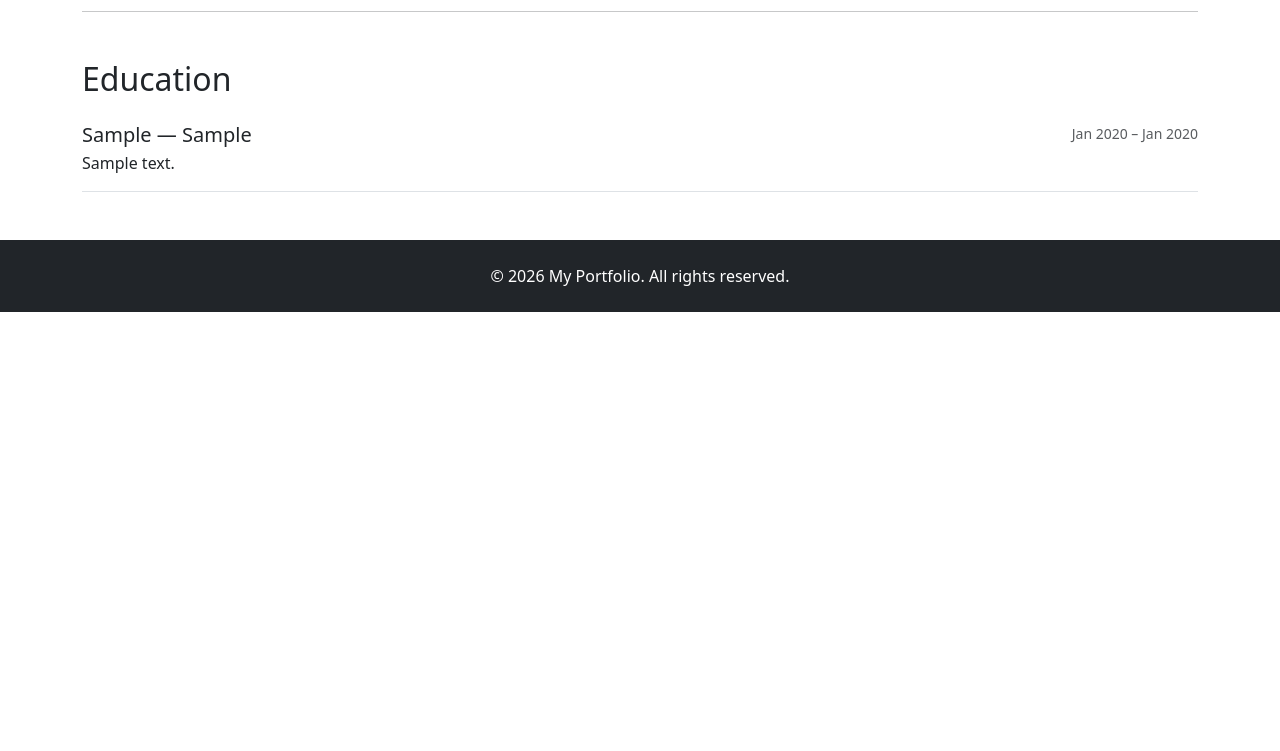
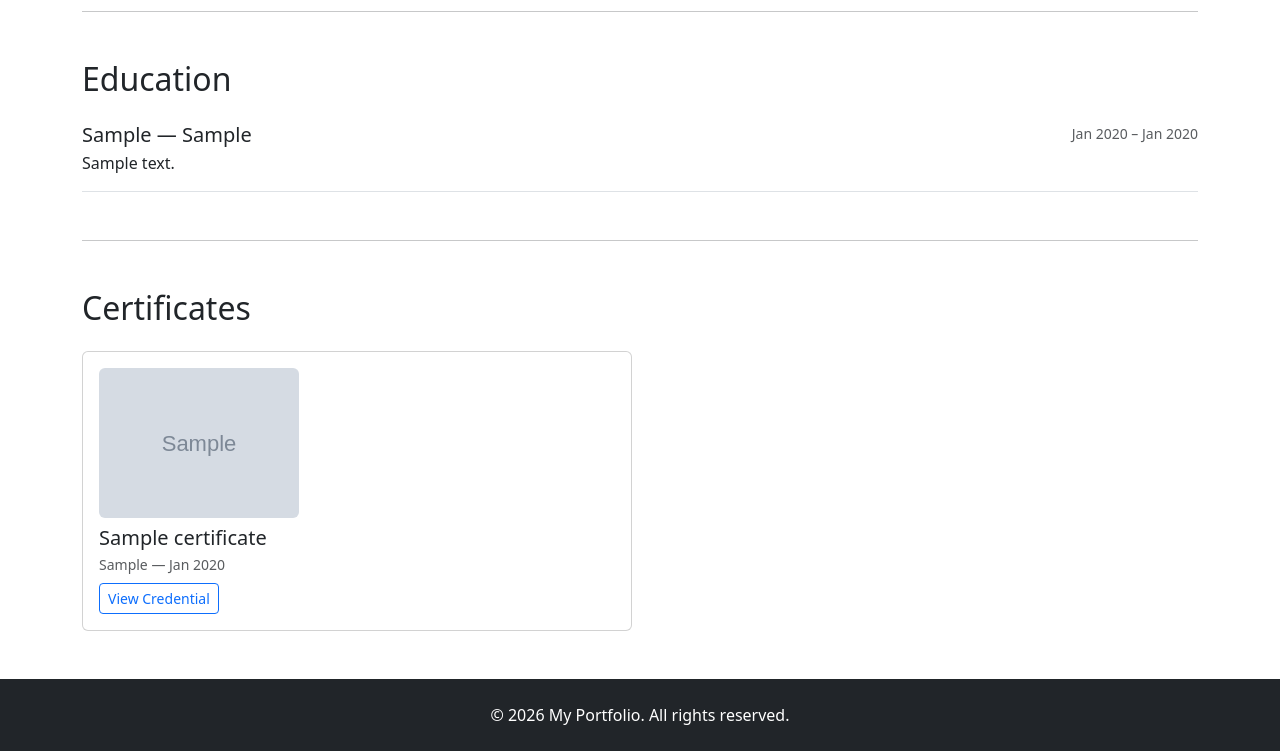
Before and after one commit to qkarpuzi/django-portfolio-cms, a Django app: page /about/ in a window 1280 px wide. Shown: the part 425-1176 px from the top of the page. Before the commit the page ends 737 px from the top, so only its background shows below. Run offline with Django 5.2, Linux system fonts and the light colour scheme; tables that the repository leaves empty hold one stand-in row (values such as "Sample post"); grey boxes marked "Sample" are stand-in pictures; some libraries are stand-ins or nearby versions.

Commit message:
Add Certificate model to About page
Added Certificate model with optional credential URL and image, displayed alongside Experience and Education on About page

```diff
--- a/apps/core/views.py
+++ b/apps/core/views.py
@@ -1,6 +1,6 @@
 from django.shortcuts import render
 from .models import Profile, Skill
-from apps.experience.models import Experience, Education
+from apps.experience.models import Experience, Education, Certificate
 
 
 def home(request):
@@ -17,9 +17,11 @@ def about(request):
     profile = Profile.objects.first()
     experiences = Experience.objects.all()
     education = Education.objects.all()
+    certificates = Certificate.objects.all()
     context = {
         'profile': profile,
         'experiences': experiences,
         'education': education,
+        'certificates': certificates,
     }
     return render(request, 'core/about.html', context)
--- a/apps/experience/models.py
+++ b/apps/experience/models.py
@@ -36,3 +36,17 @@ class Education(models.Model):
     @property
     def is_current(self):
         return self.end_date is None
+
+
+class Certificate(models.Model):
+    title = models.CharField(max_length=150)
+    issuing_organization = models.CharField(max_length=150)
+    date_earned = models.DateField()
+    credential_url = models.URLField(blank=True, help_text="Link to verify this certificate, if available")
+    image = models.ImageField(upload_to='certificates/', blank=True, null=True)
+
+    class Meta:
+        ordering = ['-date_earned']
+
+    def __str__(self):
+        return self.title
--- a/templates/core/about.html
+++ b/templates/core/about.html
@@ -50,4 +50,32 @@
             <p class="text-muted">No education added yet.</p>
         {% endif %}
     </div>
+
+    <hr class="my-5">
+
+    <div>
+        <h2 class="mb-4">Certificates</h2>
+        {% if certificates %}
+            <div class="row g-3">
+                {% for cert in certificates %}
+                    <div class="col-md-6">
+                        <div class="card h-100">
+                            <div class="card-body">
+                                {% if cert.image %}
+                                    <img src="{{ cert.image.url }}" alt="{{ cert.title }}" class="img-fluid rounded mb-2" style="max-height: 150px; object-fit: contain;">
+                                {% endif %}
+                                <h5 class="card-title mb-1">{{ cert.title }}</h5>
+                                <p class="text-muted small mb-2">{{ cert.issuing_organization }} — {{ cert.date_earned|date:"M Y" }}</p>
+                                {% if cert.credential_url %}
+                                    <a href="{{ cert.credential_url }}" class="btn btn-sm btn-outline-primary" target="_blank">View Credential</a>
+                                {% endif %}
+                            </div>
+                        </div>
+                    </div>
+                {% endfor %}
+            </div>
+        {% else %}
+            <p class="text-muted">No certificates added yet.</p>
+        {% endif %}
+    </div>
 {% endblock %}
```
Also changed, not shown: apps/experience/admin.py (+6 -1 lines), apps/experience/migrations/0002_certificate.py (added).
